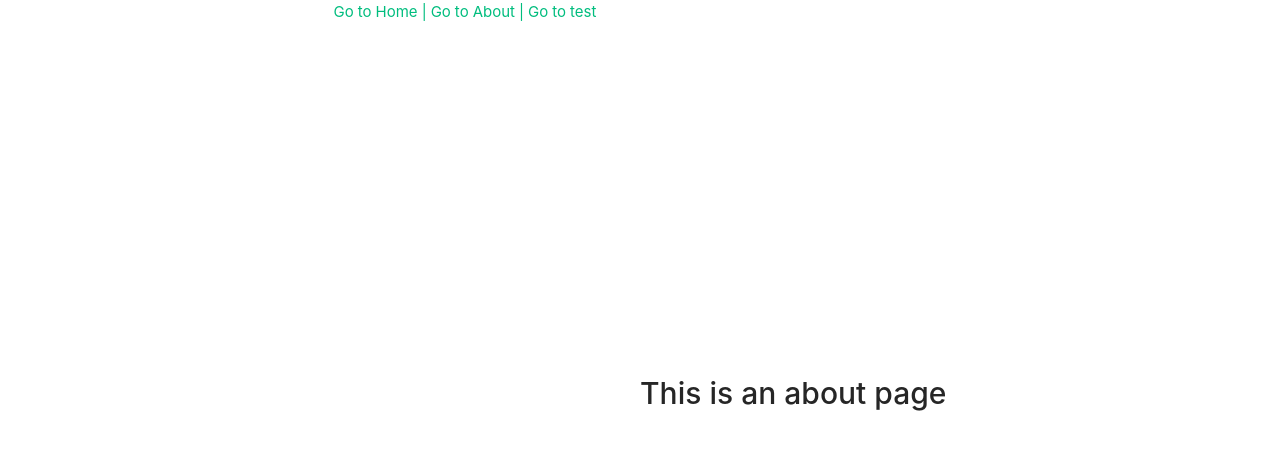
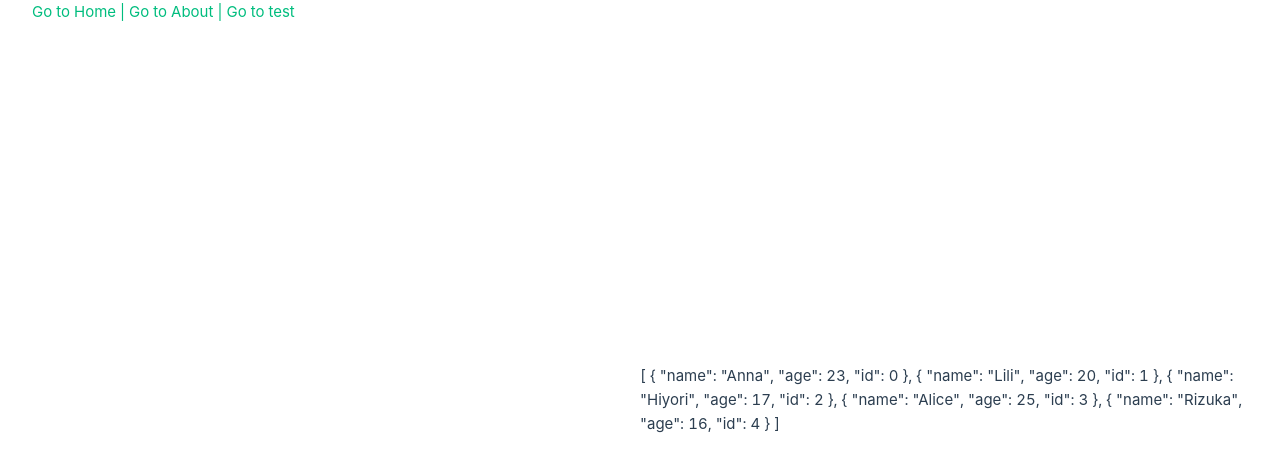
Before and after one commit to AnnaAllen/vue3-demo, a Vue app: page /about in a window 1280 px wide. Shown: the top 472 px of the page. Built offline with nearby package versions, Linux system fonts and the light colour scheme.

Commit message:
pinia状态管理

```diff
--- /dev/null
+++ b/public/userInfo.json
@@ -0,0 +1,27 @@
+[
+  {
+    "name": "Anna",
+    "age": 23,
+    "id": 0
+  },
+  {
+    "name": "Lili",
+    "age": 20,
+    "id": 1
+  },
+  {
+    "name": "Hiyori",
+    "age": 17,
+    "id": 2
+  },
+  {
+    "name": "Alice",
+    "age": 25,
+    "id": 3
+  },
+  {
+    "name": "Rizuka",
+    "age": 16,
+    "id": 4
+  }
+]
--- a/src/components/skeleton.vue
+++ b/src/components/skeleton.vue
@@ -21,18 +21,18 @@
 
 <script setup lang="ts">
 import { ref, reactive} from 'vue'
-// import { axios } from '@/server/axios'
+import { axios } from '@/server/axios'
 
-// interface Data {
-//   data: {
-//     name: string,
-//     age: number,
-//     url: string,
-//     desc: string
-//   }
-// }
+interface Data {
+  data: {
+    name: string,
+    age: number,
+    url: string,
+    desc: string
+  }
+}
 
-// const { data } = await axios.get<Data>('./skeletonTestData.json')
-// // console.log(data, 'data------');
+const { data } = await axios.get<Data>('./skeletonTestData.json')
+// console.log(data, 'data------');
 
 </script>
--- /dev/null
+++ b/src/stores/todos.ts
@@ -0,0 +1,57 @@
+import { defineStore } from 'pinia'
+import { axios } from '@/server/axios'
+
+/*
+ * Store 是用defineStore()定义的，组合式api规范将export出去的函数命名为use...
+ * 第一个参数即id为必填，pinia使用id来连接store和devtools
+ * 第二个参数可以接收 Setup对象或Option对象
+ *
+ */
+
+interface userInfo {
+  name: string,
+  id: number | string,
+  age?: number
+}
+
+export const useTodos = defineStore('todos', {
+  /*
+   * 一般情况下pinia会自动推断出state的类型，但对一些复杂的state需要给它下断言
+   */
+  state: () => {
+    return {
+      count: 0,
+      // userList: [] as userInfo[]
+      userList: [] as Array<userInfo>,
+      user: null as userInfo | null
+    }
+  },
+  getters: {
+    // 接收第一个参数为state
+    double: state => state.count * 2,
+    // doublePlusOne: (): number => {
+    //   return this.double + 1 // 箭头函数这里拿不到this
+    // }
+    // 返回类型必须明确设置，否则ts会报错
+    doublePlusOne(): number {
+      return this.double +1
+    },
+    getUserById: state => {
+      return (userId: string | number) => state.userList.find(item => item.id === userId)
+    }
+  },
+  actions: {
+    increment() {
+      this.count++
+    },
+    async getUserDataList() {
+      try {
+        const userList = await axios.get<userInfo>('./userInfo.json')
+        this.userList = userList as unknown as userInfo[]
+        return Promise.resolve()
+      } catch(err) {
+        return Promise.reject()
+      }
+    }
+  }
+})
--- a/src/views/AboutView.vue
+++ b/src/views/AboutView.vue
@@ -1,10 +1,25 @@
 <template>
   <div class="about">
-    <h1>This is an about page</h1>
+    {{ userList }}
   </div>
 </template>
 
 <script setup lang="ts">
+  import { useTodos } from '@/stores/todos'
+  import  { storeToRefs } from 'pinia'
+
+  // * 使用storeToRefs()保证从store提取属性的响应性
+  // * 可以直接从store解构action
+  const store = useTodos()
+  const { userList } = storeToRefs(store)
+  const { getUserDataList } = store
+  getUserDataList().then(() => {
+    console.log(userList.value, 'userList------');
+  }).catch(err => {
+    console.log(err, 'err--------');
+
+  })
+
 
 </script>
 
```
Also changed, not shown: src/stores/counter.ts (+41 -9 lines), tsLearn/function.ts (+75 -0 lines), tsLearn/interface&baseType.ts (+13 -13 lines), tsLearn/泛型.ts (added, +81 -0 lines).
